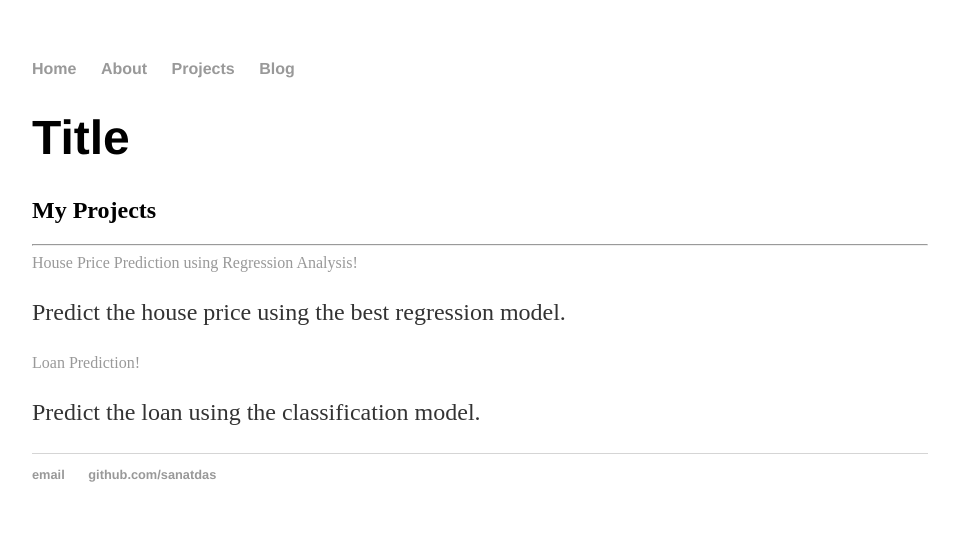
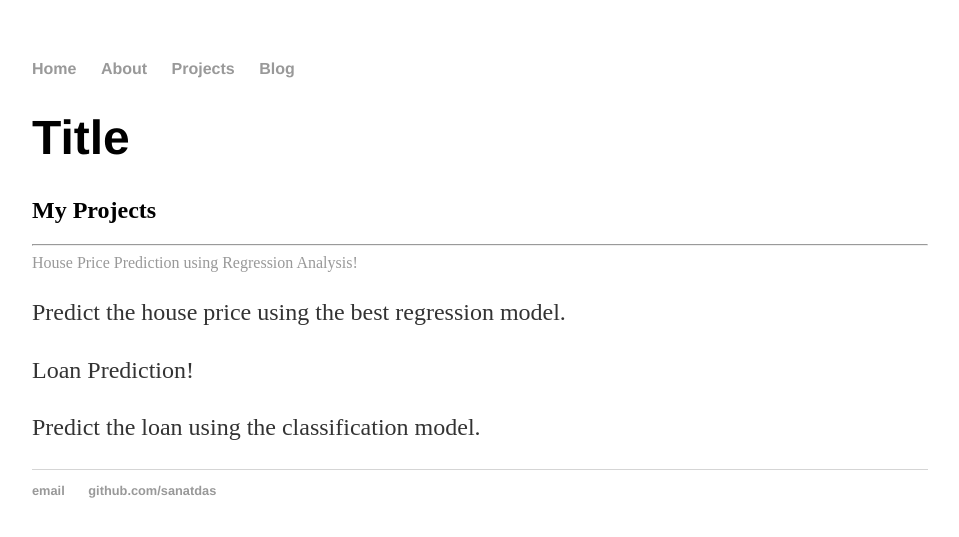
Before and after one commit to sanatdas/sanatdas1.github.io, a Jekyll site: the page built from projects/index.html, in a window 1280 px wide. Shown: the top 537 px of the page, without its empty margins (160-1119 px from the left). Built offline with Jekyll 4.4.1, drawn with Linux system fonts in a browser that asks for light colours.

Commit message:
Update index.html

```diff
--- a/projects/index.html
+++ b/projects/index.html
@@ -25,9 +25,9 @@
 	<div class="container">
 		<div class="row">
 			<div class="col-lg-3 col-md-6 text-center">
-    			 <a href="https://github.com/sanatdas/House-Price-Prediction" class="portfolio-box">
+    			 <a href="https://github.com/sanatdas/Loan-Prediction" class="portfolio-box">
                                 <div class="project-name">
-                                    Loan Prediction!
+					<p> Loan Prediction! </p>
                                 </div>
 				  </a>
                         <p>  Predict the loan using the classification model. </p>
```
